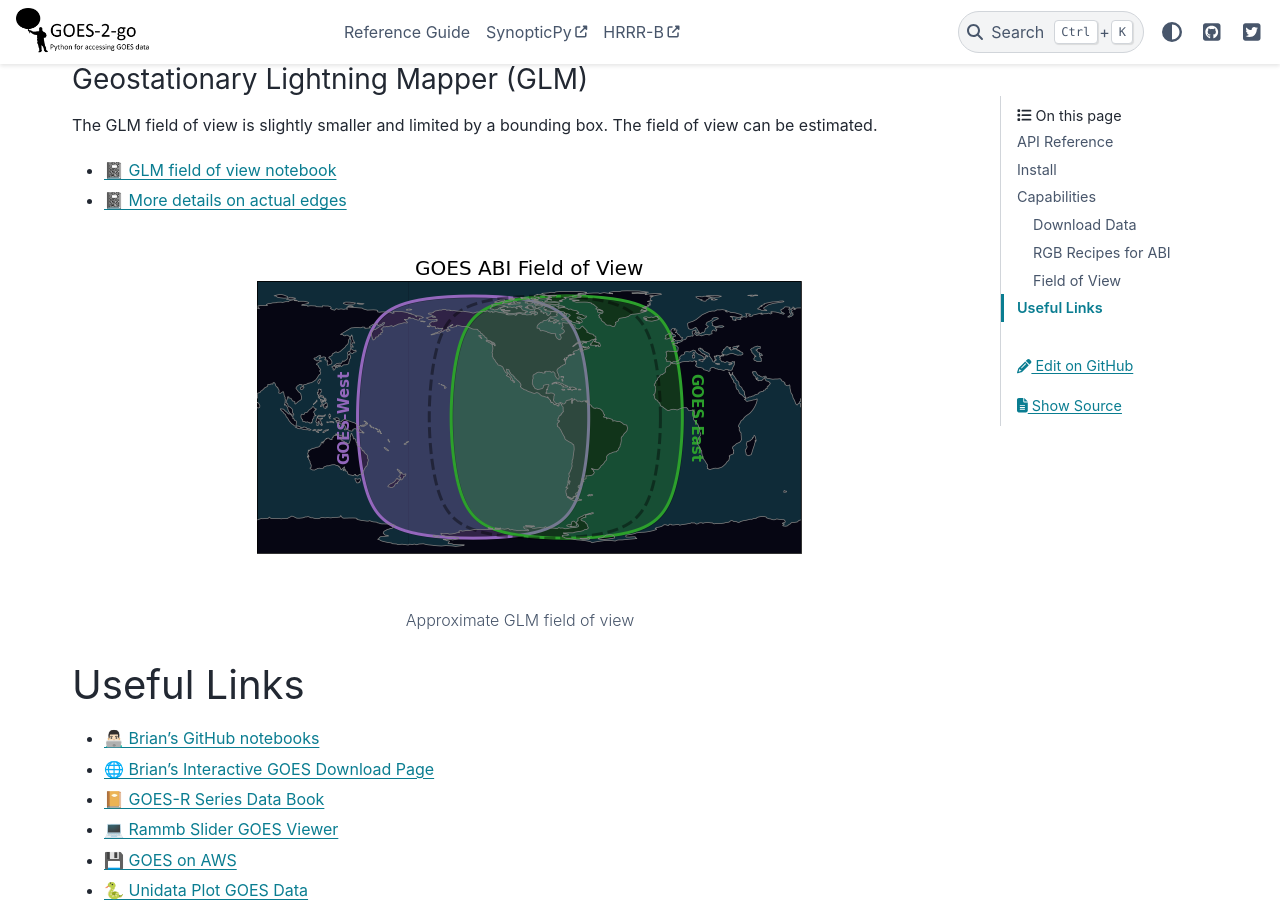
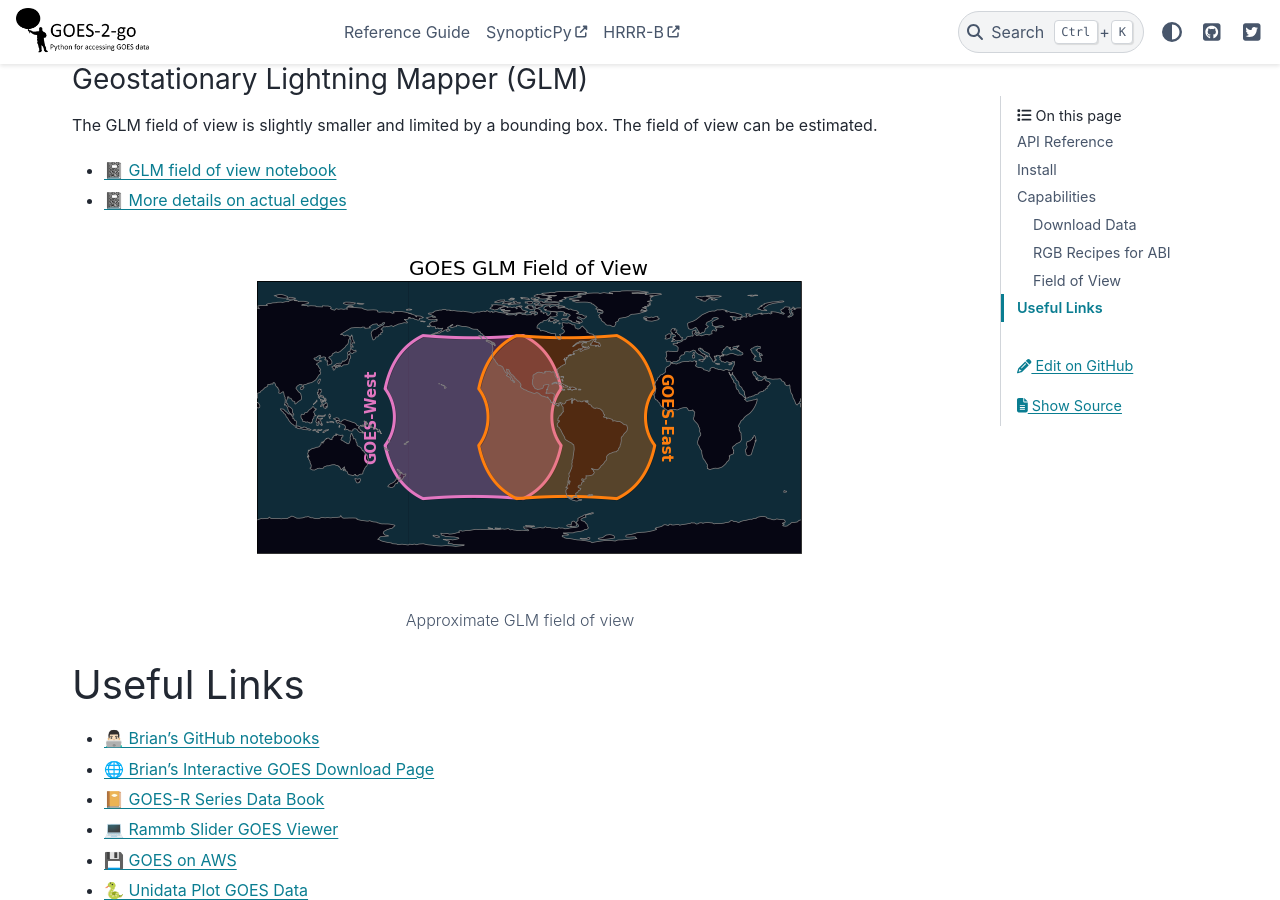
Before and after one commit to blaylockbk/goes2go, a Sphinx documentation site: the page built from docs/index.rst, in a window 1280 px wide and 900 px high, scrolled down 2444 px. Built offline with Sphinx 7.4.7 and the PyData theme 0.15.4, drawn with Linux system fonts in a browser that asks for light colours; nearby versions of some CDN libraries.

Commit message:
Updated Sphinx Docs

```diff
--- a/docs/index.rst
+++ b/docs/index.rst
@@ -85,7 +85,7 @@ The GLM field of view is slightly smaller and limited by a bounding box. The fie
 - `📓 GLM field of view notebook <https://github.com/blaylockbk/goes2go/blob/master/notebooks/GLM_field-of-view.ipynb>`_
 - `📓 More details on actual edges <https://github.com/blaylockbk/goes2go/blob/master/notebooks/GLM_field-of-view_Edges.ipynb>`_
 
-.. figure:: _static/ABI_field-of-view.png
+.. figure:: _static/GLM_field-of-view.png
    :class: img-fluid
 
    Approximate GLM field of view
```
Also changed, not shown: 5 other files.
